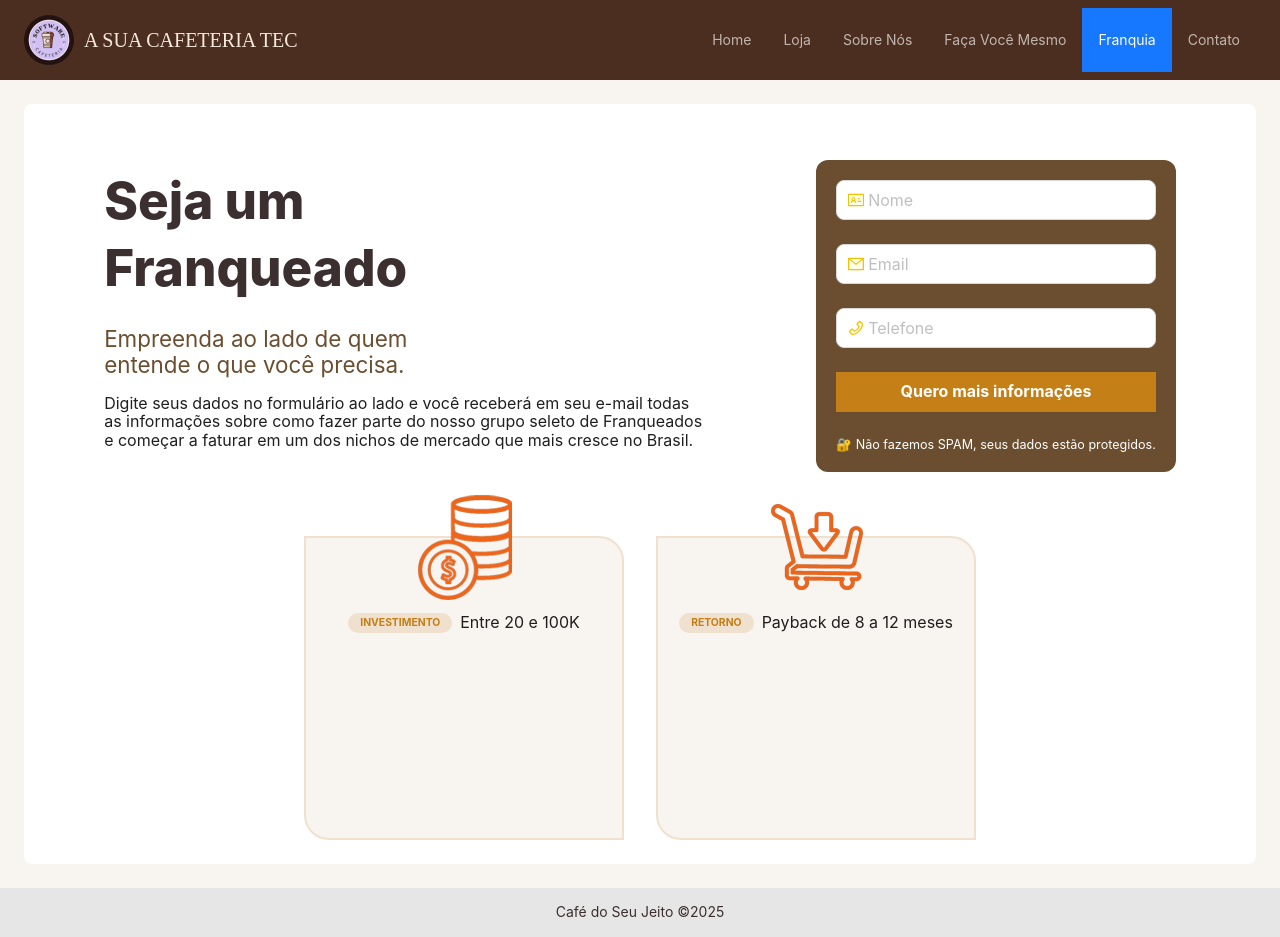
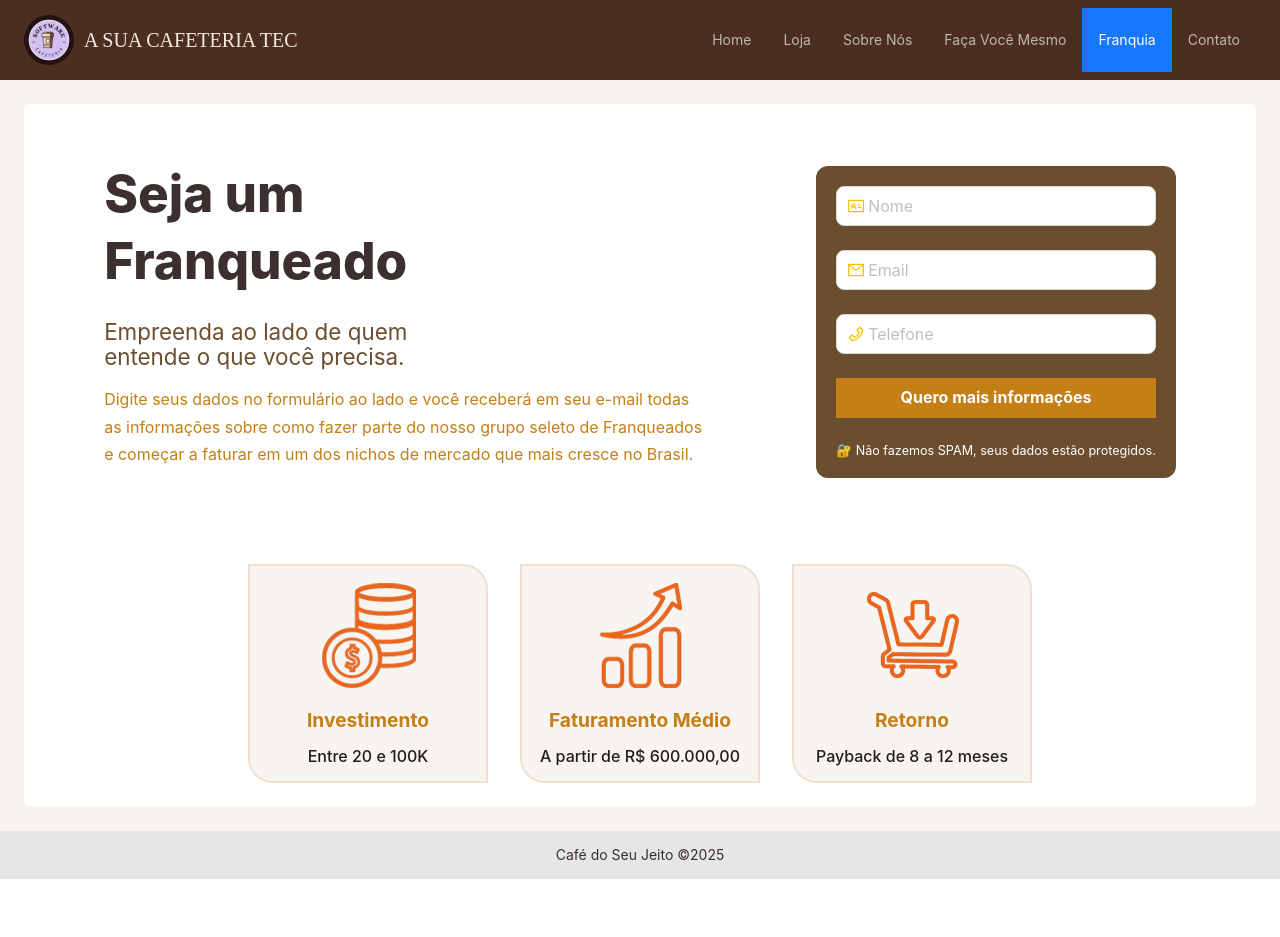
Before and after one commit to ThiagoTelma/projeto-react, a React (Vite) app: page /franqueado in a window 1280 px wide. After the commit the page ends 879 px from the top, so only its background shows below. Built offline with nearby package versions, Linux system fonts and the light colour scheme; a web font is replaced by a local one.

Commit message:
Implements franqueado page

```diff
--- a/src/pages/Franqueado/styles.css
+++ b/src/pages/Franqueado/franqueado.css
@@ -36,8 +36,9 @@
 
 .texto {
     gap: 0.75rem;
-    color: var(--gray-500);
+    color: var(--yellow-500);
     font-size: 1rem;
+    line-height: 1.7;
 }
 
 .formulario {
@@ -92,13 +93,12 @@
     margin-top: 1rem;
 }
 
-.card {
+.profit {
     margin-top: 2rem;
     border-radius: 0 25px;
     background-color: var(--bege-100);
     padding: 1rem;
     width: 15rem;
-    min-height: 19rem;
     display: flex;
     flex-direction: column;
     justify-content: space-between;
@@ -106,7 +106,7 @@
     border: 2px solid var(--bege-200);
 }
 
-.card img {
+.profit img {
     margin-top: -0px;
 }
 
@@ -115,6 +115,7 @@
     flex-direction: column;
     align-items: center;
     width: 100%;
+    height: 100%;
 }
 
 .tag-group {
@@ -145,12 +146,29 @@
     flex: 1;
 }
 
-.title {
-    color: var(--brown);
+.titleProfit {
+    color: var(--yellow-500);
     font-weight: bold;
-    font-size: 1.5rem;
+    font-size: 1.2rem;
     text-align: center;
     margin-top: 0.5rem;
+}
+
+.textProfit {
+    font-weight: 500;
+    margin-top: 0.5rem;
+}
+
+@media (max-width: 1200px), (min-width: 1200px) {
+    .card {
+        margin-top: 1rem;
+        width: 15rem;
+    }
+
+    .loja-container {
+        color: var(--gray-600);
+        text-align: center;
+    }
 }
 
 @media (max-width: 1024px) {
--- a/src/pages/Franqueado/index.tsx
+++ b/src/pages/Franqueado/index.tsx
@@ -1,12 +1,13 @@
 import React from "react";
 import PageTemplate from "../../components/Layout/PageTemplate";
-import "../Franqueado/styles.css";
+import "./franqueado.css";
 import Form, { type FormProps } from "antd/es/form/Form";
 import FormItem from "antd/es/form/FormItem";
 import Input from "antd/es/input/Input";
 import { IdcardTwoTone, MailTwoTone, PhoneTwoTone } from "@ant-design/icons";
 import IconeInvestimento from "../../assets/Icons/icon-004.png";
 import IconeRetorno from "../../assets/Icons/icon-005.png";
+import IconeFaturamento from "../../assets/Icons/icon-007.png";
 import { Button } from "antd";
 
 type FieldType = {
@@ -126,21 +127,40 @@ const Franqueado: React.FC = () => {
                 </div>
                 <div className="profit-description">
                     <div className="cards">
-                        <div className="card">
+                        <div className="profit">
                             <div className="img-and-tag-local">
                                 <img src={IconeInvestimento} alt="Ícone" />
                                 <div className="tag-group">
-                                    <span className="tag">Investimento</span>
-                                    <span>Entre 20 e 100K</span>
+                                    <span className="titleProfit">
+                                        Investimento
+                                    </span>
+                                    <span className="textProfit">
+                                        Entre 20 e 100K
+                                    </span>
                                 </div>
                             </div>
                         </div>
-                        <div className="card">
+                        <div className="profit">
+                            <div className="img-and-tag-local">
+                                <img src={IconeFaturamento} alt="Ícone" />
+                                <div className="tag-group">
+                                    <span className="titleProfit">
+                                        Faturamento Médio
+                                    </span>
+                                    <span className="textProfit">
+                                        A partir de R$ 600.000,00
+                                    </span>
+                                </div>
+                            </div>
+                        </div>
+                        <div className="profit">
                             <div className="img-and-tag-local">
                                 <img src={IconeRetorno} alt="Ícone" />
                                 <div className="tag-group">
-                                    <span className="tag">Retorno</span>
-                                    <span>Payback de 8 a 12 meses</span>
+                                    <span className="titleProfit">Retorno</span>
+                                    <span className="textProfit">
+                                        Payback de 8 a 12 meses
+                                    </span>
                                 </div>
                             </div>
                         </div>
```
